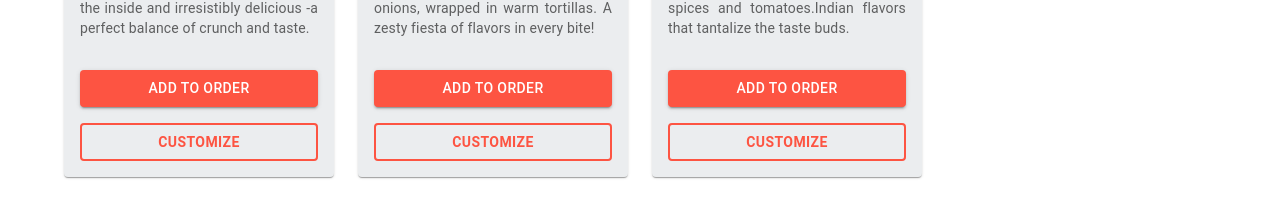
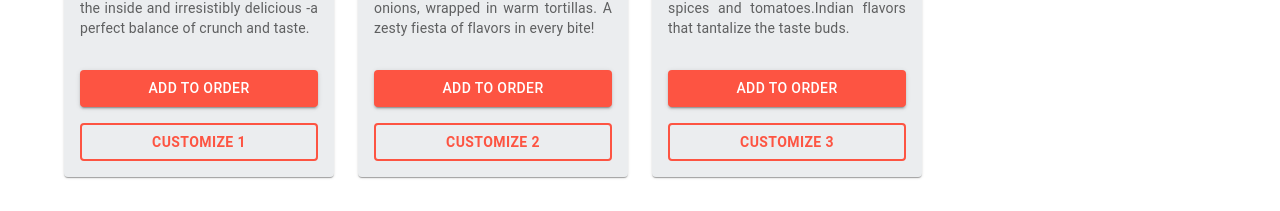
Before and after one commit to DeveloperDolon/bangla-puzzel-jobtask, a React (Vite) app: page / in a window 1280 px wide. Shown: the part 728-939 px from the top of the page. Built offline with nearby package versions, Linux system fonts and the light colour scheme.

Commit message:
add to cart functionality added commit

```diff
--- a/src/components/ProductCards/ProductsCards.jsx
+++ b/src/components/ProductCards/ProductsCards.jsx
@@ -8,36 +8,11 @@ import { useContext } from "react";
 import { AuthContext } from "../../contextApi/AuthProvider";
 
 const ProductsCards = () => {
-    const {setCart} = useContext(AuthContext);
+    const {cartIds, setCartIds, foodsItems} = useContext(AuthContext);
 
     const handleAddToCart = (item) => {
-        item.quantity = 1;
-        console.log(item);
+        setCartIds([...cartIds, item]);
     }
-
-    const foodsItems = [
-        {
-            "id": "1",
-            "name": "Chicken Fry",
-            "image": "https://images.unsplash.com/photo-1626082896492-766af4eb6501?w=500&auto=format&fit=crop&q=60&ixlib=rb-4.0.3&ixid=M3wxMjA3fDB8MHxzZWFyY2h8Mnx8ZnJpZWQlMjBjaGlja2VufGVufDB8fDB8fHww",
-            "price": 50,
-            "description": "Crispy, golden chicken fry with a flavorful blend of spices,tender on the inside and irresistibly delicious -a perfect balance of crunch and taste."
-        },
-        {
-            "id": "2",
-            "name": "Chicken fajitas",
-            "image": "https://media.istockphoto.com/id/507532058/photo/mexican-grilled-chicken-fajitas-in-iron-skillet.jpg?s=612x612&w=0&k=20&c=kiYNoqQFc3-qAVV4VYYc0qSKKExzCBBf1qv4a1X-BH4=",
-            "price": 250,
-            "description": "Sizzling chicken fajitas: Juicy grilled chicken, vibrant bell peppers, and onions, wrapped in warm tortillas. A zesty fiesta of flavors in every bite!"
-        },
-        {
-            "id": "3",
-            "name": "Chicken Masala",
-            "image": "https://media.istockphoto.com/id/1093661590/photo/traditional-indian-dish-chicken-tikka-masala-with-spicy-curry-meat-in-bowl-basmati-rice-bread.jpg?s=612x612&w=0&k=20&c=DCwxqEciOTaN14A13ym6F4p2UnprhNarn7OwIaOLNNo=",
-            "price": 450,
-            "description": "Savory chicken masala:Succulent pieces in a rich,aromatic blend of spices and tomatoes.Indian flavors that tantalize the taste buds."
-        }
-    ]
 
     return (
         <Container maxWidth="lg">
@@ -66,8 +41,11 @@ const ProductsCards = () => {
                         </CardContent>
 
                         <div className="p-4 space-y-4">
-                            <Button onClick={() => handleAddToCart(item)} variant="contained" sx={{width: "100%", background: "#fd5442"}}>Add To Order</Button>
-                            <Button variant="outlined" sx={{width: "100%", color: "#fd5442", border: "2px solid #fd5442", fontWeight: "600"}}>Customize</Button>
+                            {
+                                cartIds?.includes(item?.id) ? <Button disabled variant="contained" sx={{width: "100%", background: "#fd5442"}}>Added To Cart</Button> : <Button onClick={() => handleAddToCart(item?.id)} variant="contained" sx={{width: "100%", background: "#fd5442"}}>Add To Order</Button>
+                            }
+
+                            <Button variant="outlined" sx={{width: "100%", color: "#fd5442", border: "2px solid #fd5442", fontWeight: "600"}}>Customize {item?.id}</Button>
                         </div>
                     </Card>)
                 }
--- a/src/contextApi/AuthProvider.jsx
+++ b/src/contextApi/AuthProvider.jsx
@@ -1,14 +1,51 @@
-import { createContext, useState } from "react";
+import { createContext, useEffect, useState } from "react";
 import PropTypes from "prop-types";
 
 export const AuthContext = createContext();
 
 const AuthProvider = ({children}) => {
     const [cart, setCart] = useState([]);
+    const [cartIds, setCartIds] = useState([]);
+    const foodsItems = [
+        {
+            "id": "1",
+            "name": "Chicken Fry",
+            "image": "https://images.unsplash.com/photo-1626082896492-766af4eb6501?w=500&auto=format&fit=crop&q=60&ixlib=rb-4.0.3&ixid=M3wxMjA3fDB8MHxzZWFyY2h8Mnx8ZnJpZWQlMjBjaGlja2VufGVufDB8fDB8fHww",
+            "price": 50,
+            "description": "Crispy, golden chicken fry with a flavorful blend of spices,tender on the inside and irresistibly delicious -a perfect balance of crunch and taste."
+        },
+        {
+            "id": "2",
+            "name": "Chicken fajitas",
+            "image": "https://media.istockphoto.com/id/507532058/photo/mexican-grilled-chicken-fajitas-in-iron-skillet.jpg?s=612x612&w=0&k=20&c=kiYNoqQFc3-qAVV4VYYc0qSKKExzCBBf1qv4a1X-BH4=",
+            "price": 250,
+            "description": "Sizzling chicken fajitas: Juicy grilled chicken, vibrant bell peppers, and onions, wrapped in warm tortillas. A zesty fiesta of flavors in every bite!"
+        },
+        {
+            "id": "3",
+            "name": "Chicken Masala",
+            "image": "https://media.istockphoto.com/id/1093661590/photo/traditional-indian-dish-chicken-tikka-masala-with-spicy-curry-meat-in-bowl-basmati-rice-bread.jpg?s=612x612&w=0&k=20&c=DCwxqEciOTaN14A13ym6F4p2UnprhNarn7OwIaOLNNo=",
+            "price": 450,
+            "description": "Savory chicken masala:Succulent pieces in a rich,aromatic blend of spices and tomatoes.Indian flavors that tantalize the taste buds."
+        }
+    ]
+
+    useEffect(() => {
+        const cartItems = foodsItems.filter(item => {
+            if(cartIds.includes(item?.id)) {
+                return item;
+            }
+        });
+
+        setCart(cartItems);
+    }, [cartIds]);
 
     const sharedData = {
         cart,
-        setCart
+        setCart,
+        cartIds,
+        setCartIds,
+        foodsItems
     }
 
 
```
